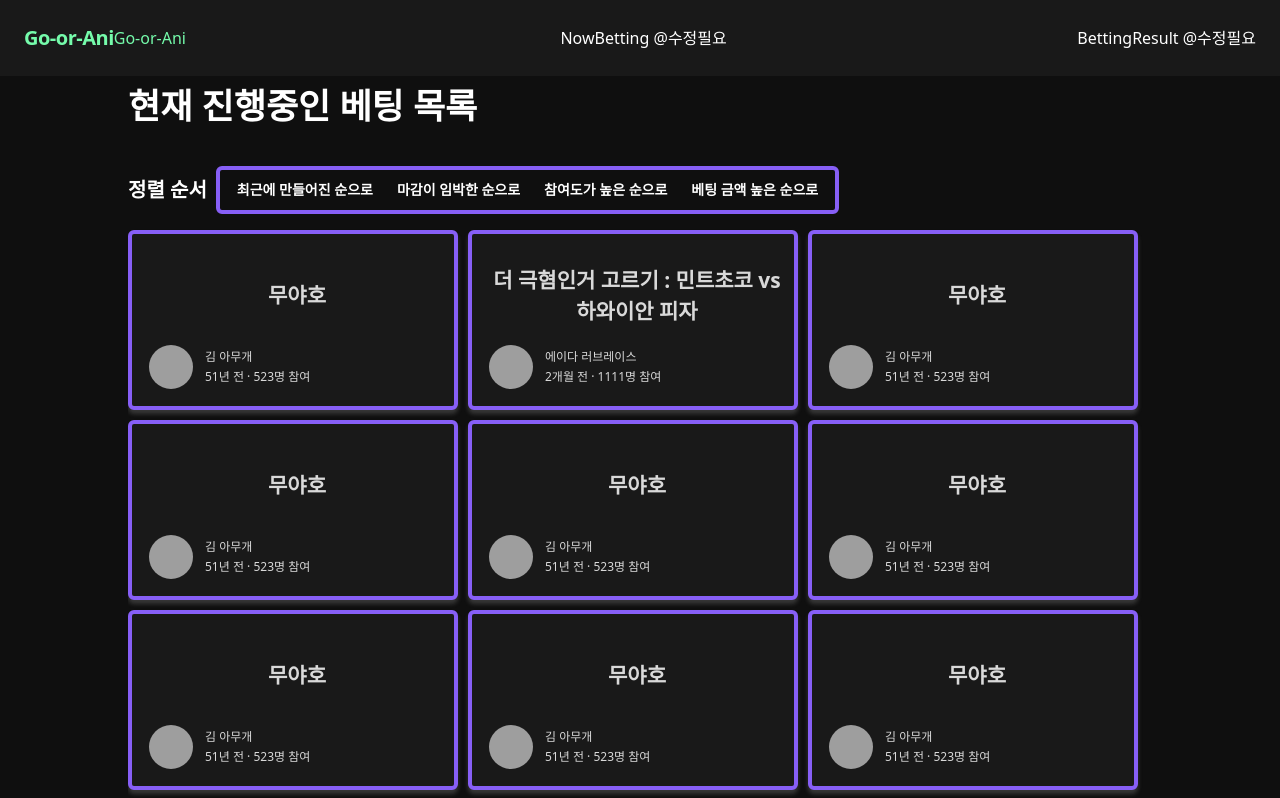
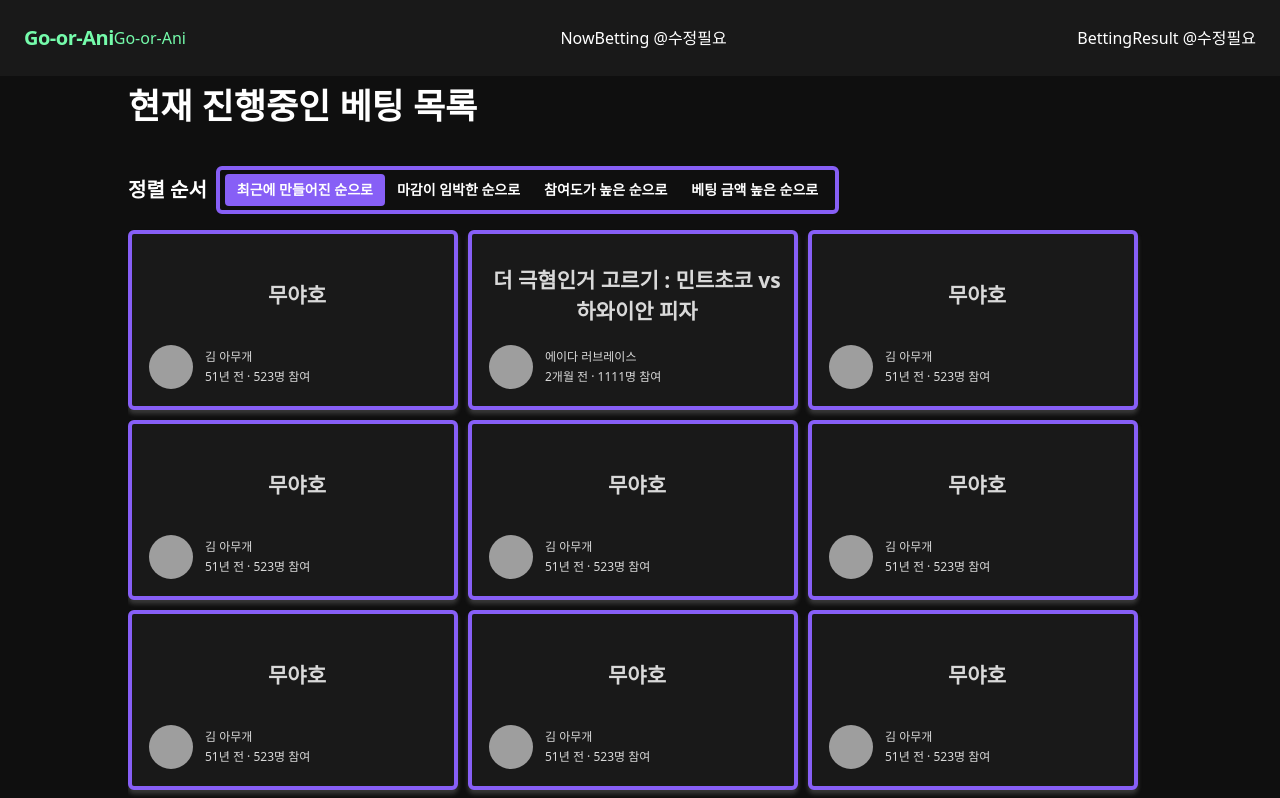
Before and after one commit to FORIF-REACT/Go-or-ani, a React (Vite) app: page /bettinglist in a window 1280 px wide. Shown: the top 798 px of the page. Built offline with nearby package versions, Linux system fonts and the light colour scheme; grey boxes are pictures that could not be loaded.

Commit message:
changed color code

```diff
--- a/src/pages/betting-list/BettingCard.tsx
+++ b/src/pages/betting-list/BettingCard.tsx
@@ -9,7 +9,7 @@
 export default function BettingCard({title, username, time, participants, img_src} : {title:string, username:string, time:number, participants:number, img_src:string}) {
     return(
       <div
-        className="cursor-pointer transition flex justify-start items-start flex-grow-0 flex-shrink-0 w-[330px] h-[180px] gap-4 p-[17px] rounded-md bg-[#191919] border-4 border-[#875ff6] hover:bg-white hover:border-[#75fbab] text-[#d9d9d9] hover:text-black"
+        className="cursor-pointer transition flex justify-start items-start flex-grow-0 flex-shrink-0 w-[330px] h-[180px] gap-4 p-[17px] rounded-md bg-background-black-950 border-4 border-primary-purple-500 hover:bg-[#d9d9d9] hover:border-primary-green-300 text-[#d9d9d9] hover:text-background-black-950"
         style={{ boxShadow: "0px 4px 4px 0 rgba(174,174,174,0.25)" }}
       >
         <div className="flex flex-col justify-start items-start self-stretch flex-grow relative gap-1">
--- a/src/pages/betting-list/BettingOrderControl.tsx
+++ b/src/pages/betting-list/BettingOrderControl.tsx
@@ -45,7 +45,7 @@ function BettingOrderControlButton({isClicked, Key, text, setStateCallback} : {i
   return(
     <div
     className={`transition flex justify-start items-start flex-grow-0 flex-shrink-0 relative px-3 py-1.5 rounded ${
-      isClicked ? ' bg-white text-black' : 'cursor-pointer hover:bg-white hover:text-black bg-transparent text-white'
+      isClicked ? 'bg-primary-purple-500 text-black' : 'cursor-pointer hover:text-black bg-transparent hover:bg-primary-green-300 text-white hover:text-background-black-950'
     }`}
     onClick={()=> setStateCallback(Key)}
   >
```
